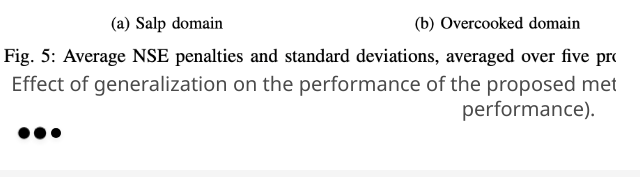
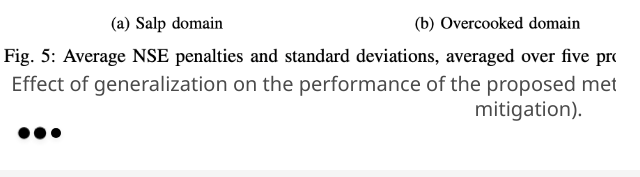
Before and after one commit to PulkitRustagi/recon-project, a plain HTML site: page index.html in a window 1280 px wide. Shown: the part 1883-2060 px from the top of the page, 600-1240 px from the left. Drawn offline with nearby package versions, Linux system fonts and the light colour scheme; some icons are missing; a web font is replaced by a local one.

Commit message:
spelling correction

```diff
--- a/index.html
+++ b/index.html
@@ -226,7 +226,7 @@
         <!-- Your image here -->
         <img src="static/images/effect_of_generalization.png" alt="MY ALT TEXT"/>
         <h2 class="subtitle has-text-centered">
-          Effect of generalization on the performance of the proposed method (lower NSE penalty correcponds to better performance).
+          Effect of generalization on the performance of the proposed method (lower NSE penalty corresponds to better mitigation).
         </h2>
       </div>
       <div class="item">
```
